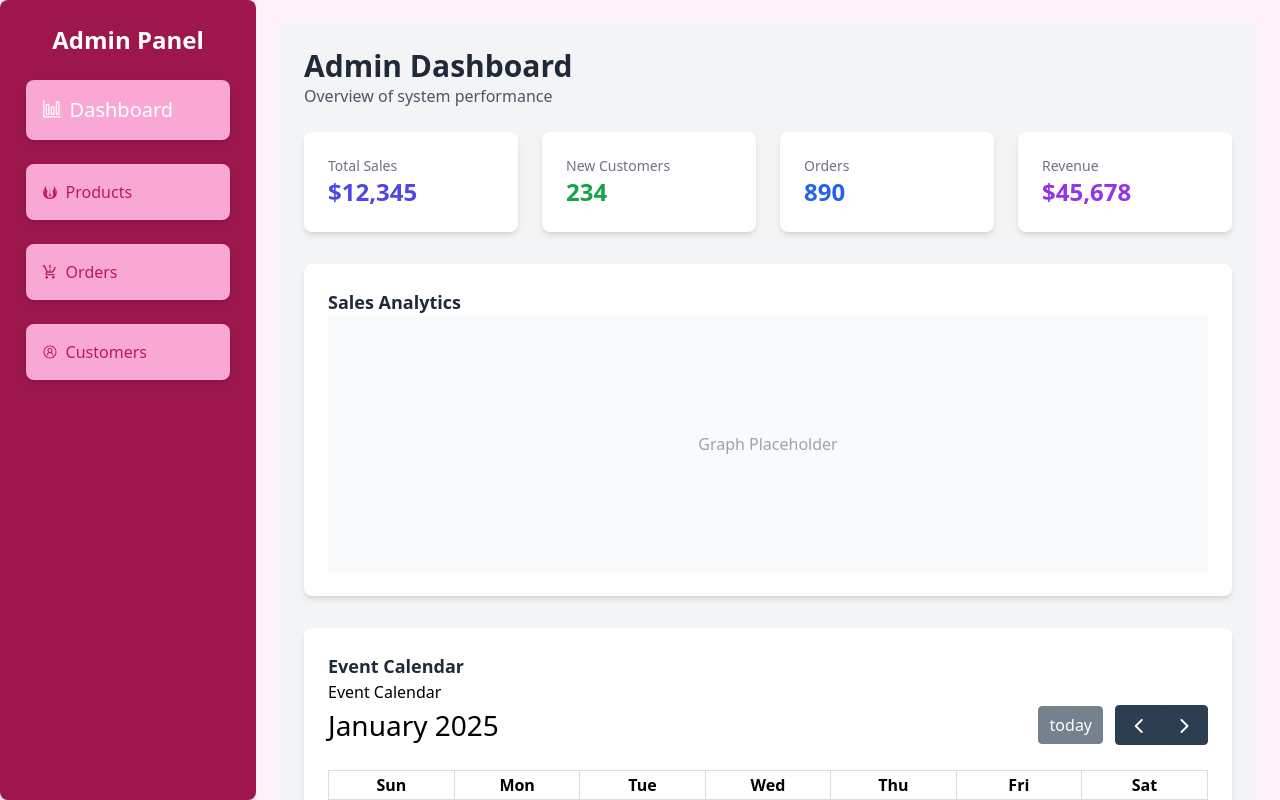
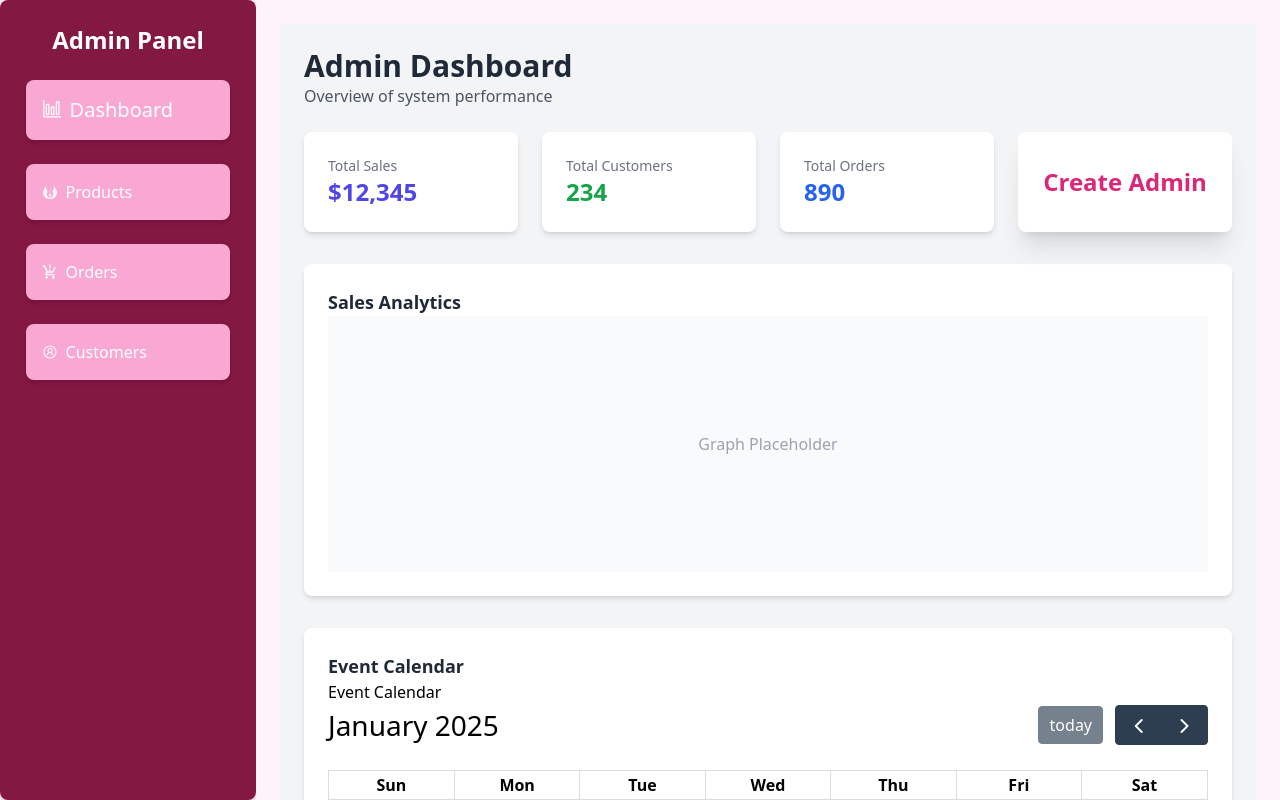
Before and after one commit to SKPHDeemantha/E-platformFrontend, a React (Vite) app: page /admin in a window 1280 px wide. Built offline with nearby package versions, Linux system fonts and the light colour scheme.

Commit message:
Add Shipping page and update AdminHomepage routes; enhance AdminDashboard layout with new button and styling improvements

```diff
--- a/src/App.jsx
+++ b/src/App.jsx
@@ -36,6 +36,7 @@ function App() {
     <Route path="/*" element={<HomePage/>}/>
     <Route path="/test" element={<FileUploardTest/>}/>
 
+
     </Routes>
 
  </GoogleOAuthProvider>
--- a/src/pages/Admin/AdminDashBord.jsx
+++ b/src/pages/Admin/AdminDashBord.jsx
@@ -1,33 +1,34 @@
 import React from "react";
 import FullCalendarComponent from "../../components/Calender";
+
 
 export default function Dashboard() {
     return (
         <div className="min-h-screen bg-gray-100 p-6">
-            {/* Header */}
+
             <header className="mb-6">
                 <h1 className="text-3xl font-bold text-gray-800">Admin Dashboard</h1>
                 <p className="text-gray-600">Overview of system performance</p>
             </header>
 
-            {/* Stats Section */}
+
             <section className="grid grid-cols-1 sm:grid-cols-2 lg:grid-cols-4 gap-6 mb-8">
                 <StatCard title="Total Sales" value="$12,345" color="text-indigo-600" />
-                <StatCard title="New Customers" value="234" color="text-green-600" />
-                <StatCard title="Orders" value="890" color="text-blue-600" />
-                <StatCard title="Revenue" value="$45,678" color="text-purple-600" />
+                <StatCard title="Total Customers" value="234" color="text-green-600" />
+                <StatCard title="Total Orders" value="890" color="text-blue-600" />
+                <button className="bg-white shadow-xl rounded-lg text-wrap font-bold text-2xl text-pink-600" >
+                    Create Admin</button>
             </section>
 
-            {/* Graph Section */}
             <section className="bg-white shadow-md rounded-lg p-6 mb-8">
                 <h2 className="text-lg font-bold text-gray-800">Sales Analytics</h2>
                 <div className="h-64 flex items-center justify-center bg-gray-50 text-gray-400">
-                    {/* Replace this with a real chart */}
+
                     <p>Graph Placeholder</p>
                 </div>
             </section>
 
-            {/* Calendar Section */}
+
             <section className="bg-white shadow-md rounded-lg p-6 mb-8">
                 <h2 className="text-lg font-bold text-gray-800">Event Calendar</h2>
                 <FullCalendarComponent />
@@ -37,12 +38,10 @@ export default function Dashboard() {
     );
 }
 
-// Reusable Card Component for Stats
+
 const StatCard = ({ title, value, color }) => (
     <div className="bg-white shadow-md rounded-lg p-6">
         <h2 className="text-sm font-medium text-gray-500">{title}</h2>
         <p className={`text-2xl font-bold ${color}`}>{value}</p>
     </div>
 );
-
-// Recent Activity Table Component
--- a/src/pages/AdminHomepage.jsx
+++ b/src/pages/AdminHomepage.jsx
@@ -11,13 +11,15 @@ import Dashboard from "./Admin/AdminDashBord";
 import Orders from "./Admin/AdminOrderPage";
 import AdminOrderPage from "./Admin/AdminOrderPage";
 import EditProductForm from "./Admin/EditProductForm";
+import shipping from "./Home/Shipping";
+import Shipping from "./Home/Shipping";
 
 export default function AdminHomepage() {
   return (
     <div className="bg-pink-100 w-full h-screen flex">
 
 
-      <div className="bg-pink-800 w-[20%] h-screen flex flex-col items-center text-justify rounded-lg shadow-lg">
+      <div className="bg-pink-900 w-[20%] h-screen flex flex-col items-center text-justify rounded-lg shadow-lg">
         <h1 className="text-white text-2xl font-bold mt-6">Admin Panel</h1>
         <button className="bg-pink-300 p-4 w-[80%] h-auto text-justify items-center justify-center text-pink-900 shadow-md mt-6 rounded-lg hover:bg-pink-400">
           <Link className="flex flex-row items-center text-white text-xl hover:text-pink-900" to="/admin/dashboard">
@@ -26,19 +28,19 @@ export default function AdminHomepage() {
           </Link>
         </button>
         <button className="bg-pink-300 p-4 w-[80%] h-auto text-justify items-center justify-center text-pink-900 shadow-md mt-6 rounded-lg hover:bg-pink-400">
-          <Link className="flex flex-row items-center text-pink-700 hover:text-pink-900" to="/admin/products">
+          <Link className="flex flex-row items-center text-white hover:text-pink-900" to="/admin/products">
             <FaJediOrder className="mr-2" />
             Products
           </Link>
         </button>
         <button className="bg-pink-300 p-4 w-[80%] h-auto text-justify items-center justify-center text-pink-900 shadow-md mt-6 rounded-lg hover:bg-pink-400">
-          <Link className="flex flex-row items-center text-pink-700 hover:text-pink-900" to="/admin/orders">
+          <Link className="flex flex-row items-center text-white hover:text-pink-900" to="/admin/orders">
             <MdProductionQuantityLimits className="mr-2" />
             Orders
           </Link>
         </button>
         <button className="bg-pink-300 p-4 w-[80%] h-auto text-justify items-center justify-center text-pink-900 shadow-md mt-6 rounded-lg hover:bg-pink-400">
-          <Link className="flex flex-row items-center text-pink-700 hover:text-pink-900" to="/admin/customers">
+          <Link className="flex flex-row items-center text-white hover:text-pink-900" to="/admin/customers">
             <LiaUserCircle className="mr-2" />
             Customers
           </Link>
@@ -54,6 +56,7 @@ export default function AdminHomepage() {
           <Route path="/products/editproduct" element={<EditProductForm />} />
           <Route path="/orders" element={<AdminOrderPage />} />
           <Route path="/customers" element={<Admincustomerpage />} />
+          <Route path="/shipping" element={<Shipping/>}/>
           <Route path="/contactus" element={<h1 className="text-pink-600 text-3xl">Contact Us</h1>} />
           <Route path="/*" element={<h1 className="text-pink-600 text-3xl">404: Page Not Found</h1>} />
         </Routes>
--- /dev/null
+++ b/src/pages/Home/Shipping.jsx
@@ -0,0 +1,7 @@
+export default function Shipping(){
+    return(
+        <div className="w-full h-full bg-slate-300">
+
+        </div>
+    )
+};
```
